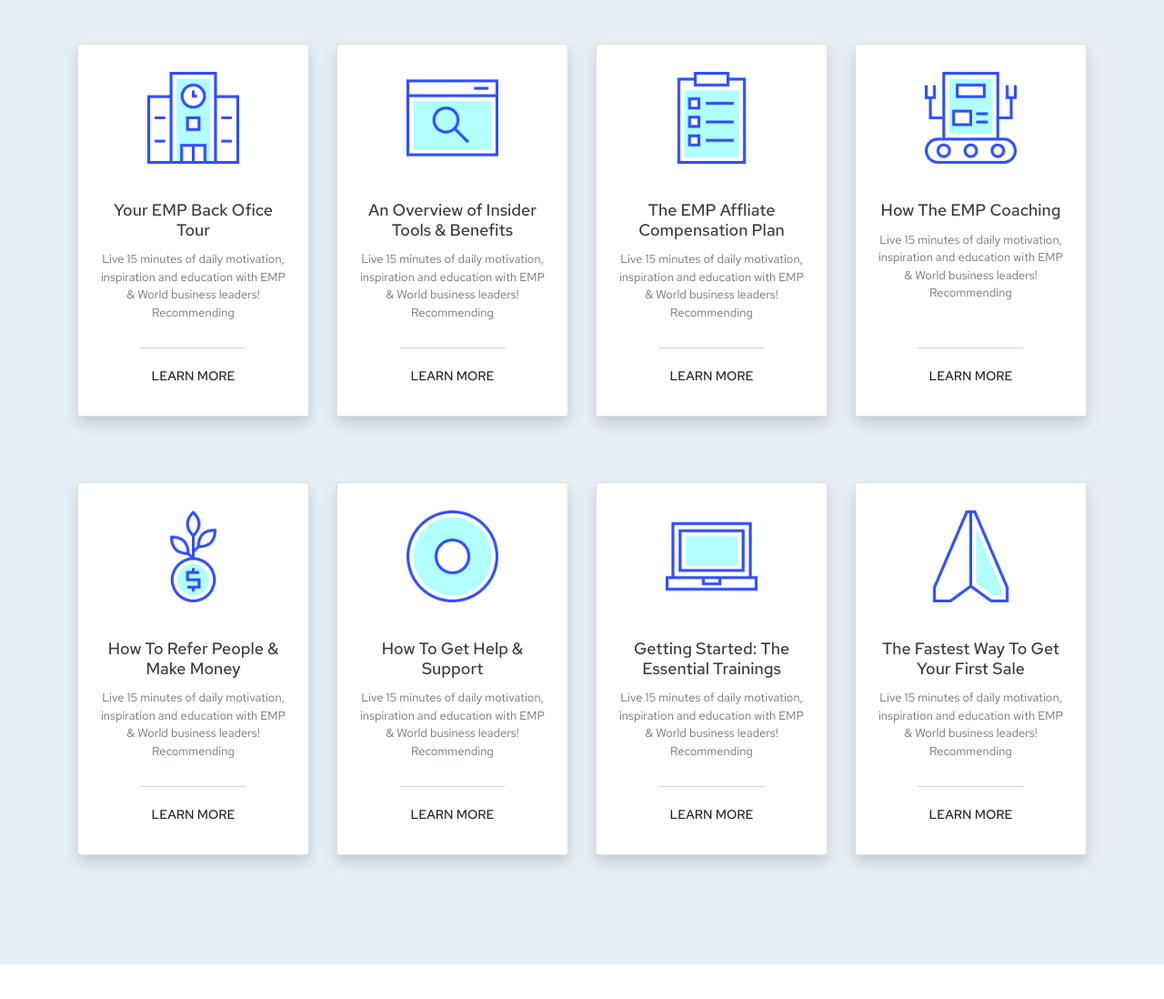
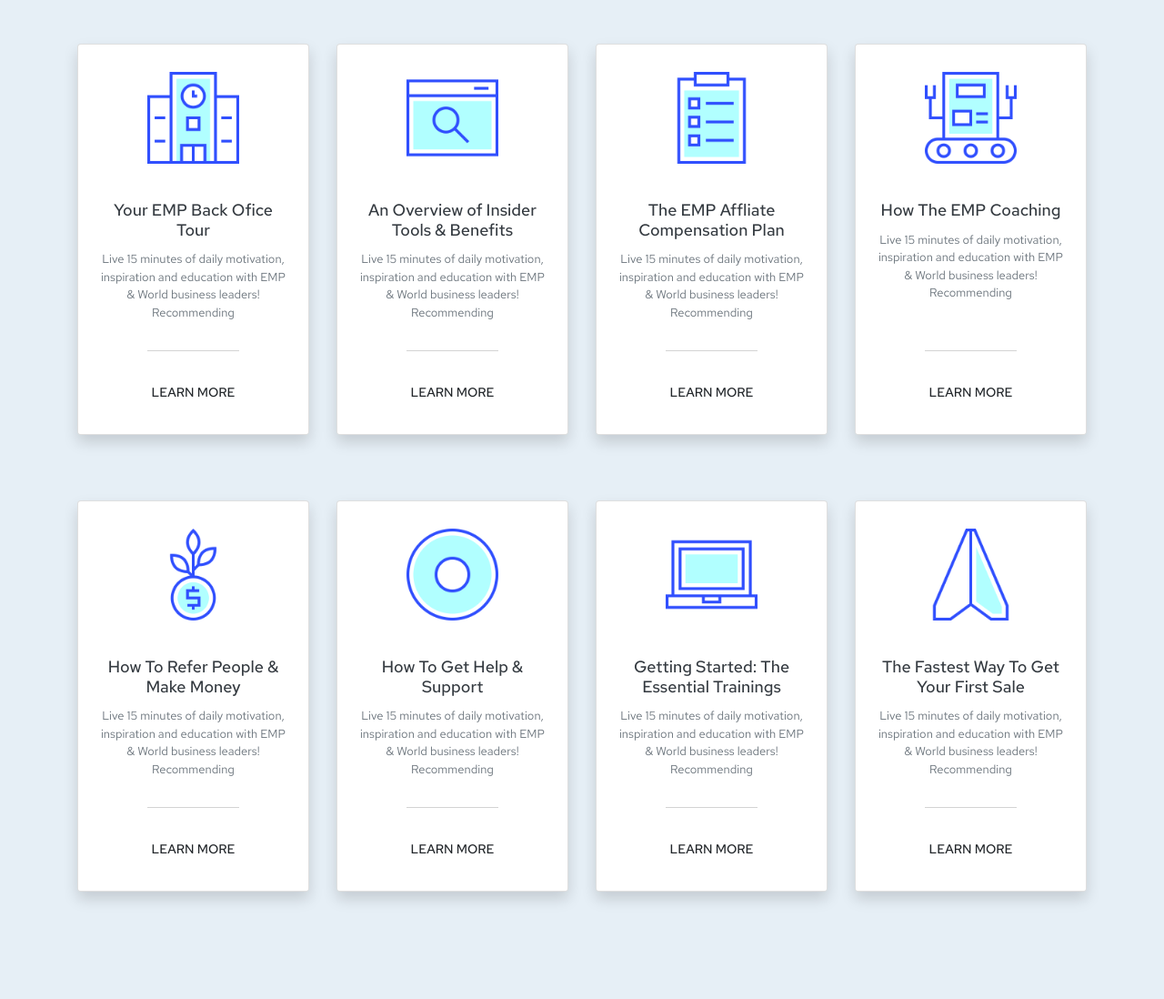
Before and after one commit to LisaBaetsle/css-framework-challenge, a plain HTML site: page exercise2.html in a window 1280 px wide. Shown: the whole page at 91% size. Before the commit the page ends 1060 px from the top, so only its background shows below. Drawn offline with nearby package versions, Linux system fonts and the light colour scheme.

Commit message:
I finetuned the exercise

```diff
--- a/exercise2.html
+++ b/exercise2.html
@@ -26,11 +26,13 @@
                         <img src="styles/images/school.png" class="card-img-top" alt="An image of a building">
                         <div class="card-body">
                             <h5 class="card-title text-dark">Your EMP Back Ofice Tour</h5>
-                            <p class="card-text text-secondary">Live 15 minutes of daily motivation, inspiration and education with EMP
+                            <p class="card-text text-secondary">Live 15 minutes of daily motivation, inspiration and
+                                education with EMP
                                 & World business leaders! Recommending</p>
                         </div>
+                        <div class="line"></div>
                         <div class="card-footer bg-white  text-dark border-0">
-                            <button type="button" class="btn">LEARN MORE</button>
+                            <button type="button" class="btn mt-3 mb-3">LEARN MORE</button>
                         </div>
                     </div>
                 </div>
@@ -39,11 +41,13 @@
                         <img src="styles/images/browser.png" class="card-img-top" alt="An image of a browser">
                         <div class="card-body">
                             <h5 class="card-title text-dark">An Overview of Insider Tools & Benefits</h5>
-                            <p class="card-text text-secondary">Live 15 minutes of daily motivation, inspiration and education with EMP
+                            <p class="card-text text-secondary">Live 15 minutes of daily motivation, inspiration and
+                                education with EMP
                                 & World business leaders! Recommending</p>
                         </div>
+                        <div class="line"></div>
                         <div class="card-footer bg-white text-dark border-0">
-                            <button type="button" class="btn">LEARN MORE</button>
+                            <button type="button" class="btn mt-3 mb-3">LEARN MORE</button>
                         </div>
                     </div>
                 </div>
@@ -52,11 +56,13 @@
                         <img src="styles/images/clipboard.png" class="card-img-top" alt="An image of a clipboard">
                         <div class="card-body">
                             <h5 class="card-title text-dark">The EMP Affliate Compensation Plan</h5>
-                            <p class="card-text text-secondary">Live 15 minutes of daily motivation, inspiration and education with EMP
+                            <p class="card-text text-secondary">Live 15 minutes of daily motivation, inspiration and
+                                education with EMP
                                 & World business leaders! Recommending</p>
                         </div>
+                        <div class="line"></div>
                         <div class="card-footer bg-white text-dark border-0">
-                            <button type="button" class="btn">LEARN MORE</button>
+                            <button type="button" class="btn mt-3 mb-3">LEARN MORE</button>
                         </div>
                     </div>
                 </div>
@@ -65,11 +71,13 @@
                         <img src="styles/images/robot.png" class="card-img-top" alt="An image of a robot">
                         <div class="card-body">
                             <h5 class="card-title text-dark">How The EMP Coaching</h5>
-                            <p class="card-text text-secondary">Live 15 minutes of daily motivation, inspiration and education with EMP
+                            <p class="card-text text-secondary">Live 15 minutes of daily motivation, inspiration and
+                                education with EMP
                                 & World business leaders! Recommending</p>
                         </div>
+                        <div class="line"></div>
                         <div class="card-footer bg-white text-dark border-0">
-                            <button type="button" class="btn">LEARN MORE</button>
+                            <button type="button" class="btn mt-3 mb-3">LEARN MORE</button>
                         </div>
                     </div>
                 </div>
@@ -78,11 +86,13 @@
                         <img src="styles/images/investment.png" class="card-img-top" alt="An image of a growing coin">
                         <div class="card-body">
                             <h5 class="card-title text-dark">How To Refer People & Make Money</h5>
-                            <p class="card-text text-secondary">Live 15 minutes of daily motivation, inspiration and education with EMP
+                            <p class="card-text text-secondary">Live 15 minutes of daily motivation, inspiration and
+                                education with EMP
                                 & World business leaders! Recommending</p>
                         </div>
+                        <div class="line"></div>
                         <div class="card-footer bg-white text-dark border-0">
-                            <button type="button" class="btn">LEARN MORE</button>
+                            <button type="button" class="btn mt-3 mb-3">LEARN MORE</button>
                         </div>
                     </div>
                 </div>
@@ -91,11 +101,13 @@
                         <img src="styles/images/record.png" class="card-img-top test" alt="An image of a live belt">
                         <div class="card-body">
                             <h5 class="card-title text-dark">How To Get Help & Support</h5>
-                            <p class="card-text text-secondary">Live 15 minutes of daily motivation, inspiration and education with EMP
+                            <p class="card-text text-secondary">Live 15 minutes of daily motivation, inspiration and
+                                education with EMP
                                 & World business leaders! Recommending</p>
                         </div>
+                        <div class="line"></div>
                         <div class="card-footer bg-white text-dark border-0">
-                            <button type="button" class="btn">LEARN MORE</button>
+                            <button type="button" class="btn mt-3 mb-3">LEARN MORE</button>
                         </div>
                     </div>
                 </div>
@@ -104,11 +116,13 @@
                         <img src="styles/images/laptop.png" class="card-img-top" alt="An image of a laptop">
                         <div class="card-body">
                             <h5 class="card-title text-dark">Getting Started: The Essential Trainings</h5>
-                            <p class="card-text text-secondary">Live 15 minutes of daily motivation, inspiration and education with EMP
+                            <p class="card-text text-secondary">Live 15 minutes of daily motivation, inspiration and
+                                education with EMP
                                 & World business leaders! Recommending</p>
                         </div>
+                        <div class="line"></div>
                         <div class="card-footer bg-white text-dark border-0">
-                            <button type="button" class="btn">LEARN MORE</button>
+                            <button type="button" class="btn mt-3 mb-3">LEARN MORE</button>
                         </div>
                     </div>
                 </div>
@@ -117,11 +131,13 @@
                         <img src="styles/images/paper-plane.png" class="card-img-top" alt="An image of a paper plane">
                         <div class="card-body">
                             <h5 class="card-title text-dark">The Fastest Way To Get Your First Sale</h5>
-                            <p class="card-text text-secondary">Live 15 minutes of daily motivation, inspiration and education with EMP
+                            <p class="card-text text-secondary">Live 15 minutes of daily motivation, inspiration and
+                                education with EMP
                                 & World business leaders! Recommending</p>
                         </div>
+                        <div class="line"></div>
                         <div class="card-footer bg-white text-dark border-0">
-                            <button type="button" class="btn">LEARN MORE</button>
+                            <button type="button" class="btn mt-3 mb-3">LEARN MORE</button>
                         </div>
                     </div>
                 </div>
--- a/styles/styles.css
+++ b/styles/styles.css
@@ -7,7 +7,7 @@
 }
 
 .card {
-    height: 410px;
+    height: 430px;
 }
 
 .card-img-top {
@@ -20,12 +20,16 @@
 }
 
 .btn {
-    border-top: 1px solid lightgrey;
-    padding-top: 20px;
-    padding-bottom: 20px;
     border-radius: 0%;
     font-size: 14px;
     font-weight: 500;
+}
+
+.btn:hover {
+    background-color: rgb(121, 201, 255);
+    color:white;
+    border-radius: 30px;
+    box-shadow: 0 4px 8px 0 rgba(68, 73, 150, 0.2), 0 6px 20px 0 rgba(50, 52, 75, 0.19);
 }
 
 h5 {
@@ -35,3 +39,9 @@
 p {
     font-size: 13px;
 }
+
+.line {
+    border-bottom: 1px solid lightgrey;
+    margin-left:30%;
+    margin-right:30%
+}
```
